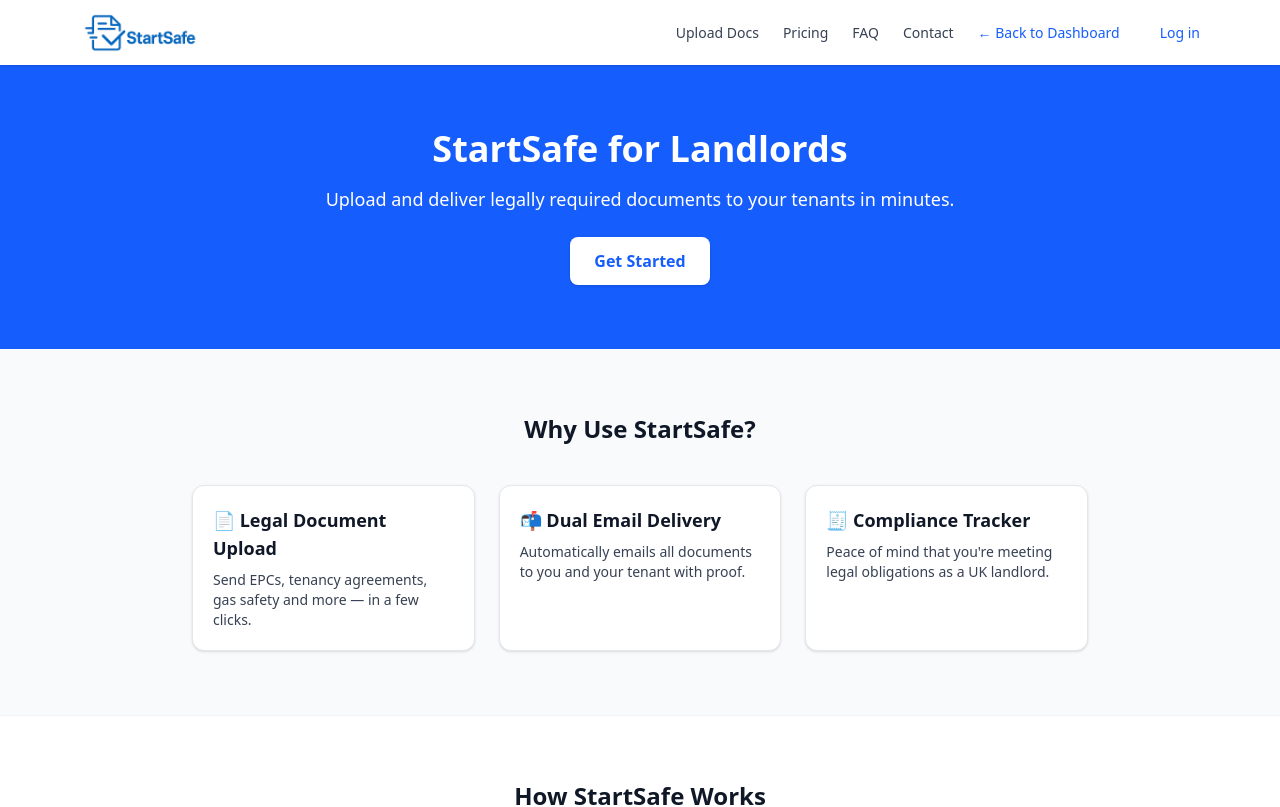
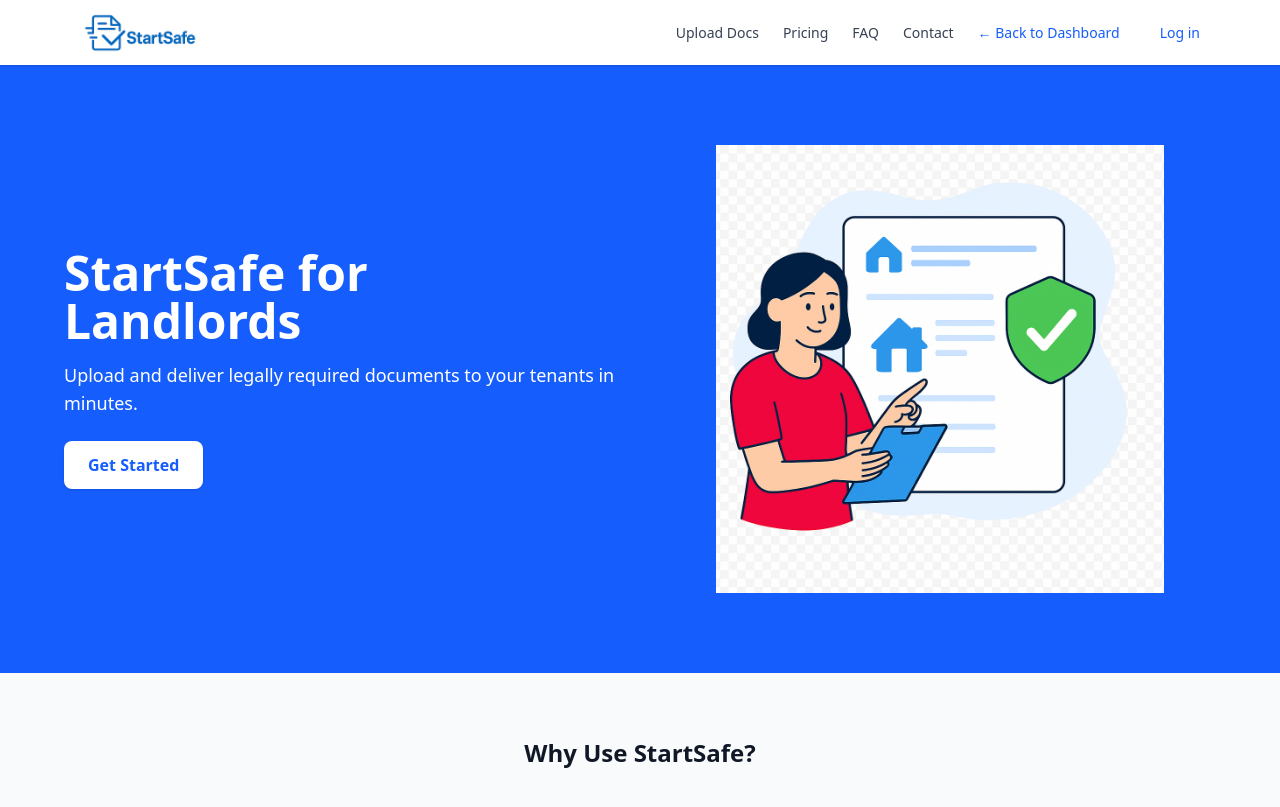
Before and after one commit to RobertMcCarthy1999/serve-safe, a Next.js app: page /startsafe in a window 1280 px wide. Shown: the top 807 px of the page. Built offline with nearby package versions, Linux system fonts and the light colour scheme; no server answers.

Commit message:
Add hero illustration to StartSafe homepage

```diff
--- a/src/app/startsafe/page.js
+++ b/src/app/startsafe/page.js
@@ -9,10 +9,12 @@ export default function HomePage() {
       <NavBar />
 
       <main className="flex-grow bg-white text-gray-900">
+
         {/* Hero Section */}
-        <section className="bg-blue-600 text-white py-16 px-6 text-center">
-          <div className="max-w-3xl mx-auto">
-            <h1 className="text-4xl font-bold mb-4">StartSafe for Landlords</h1>
+        <section className="bg-blue-600 text-white py-20 px-6">
+  <div className="max-w-6xl mx-auto grid md:grid-cols-2 items-center gap-12">
+    <div>
+      <h1 className="text-4xl md:text-5xl font-bold mb-4">StartSafe for Landlords</h1>
       <p className="text-lg mb-6">
         Upload and deliver legally required documents to your tenants in minutes.
       </p>
@@ -23,7 +25,16 @@ export default function HomePage() {
         Get Started
       </a>
     </div>
+    <div className="flex justify-center">
+      <img
+        src="/images/startsafe-hero.png"
+        alt="Illustration of StartSafe in use"
+        className="w-full max-w-md"
+      />
+    </div>
+  </div>
 </section>
+
 
         {/* Why Use StartSafe */}
         <section className="py-16 px-6 bg-gray-50">
```
Also changed, not shown: public/images/startsafe-hero.png (added). Lines whose indentation alone changed are shown as unchanged.
